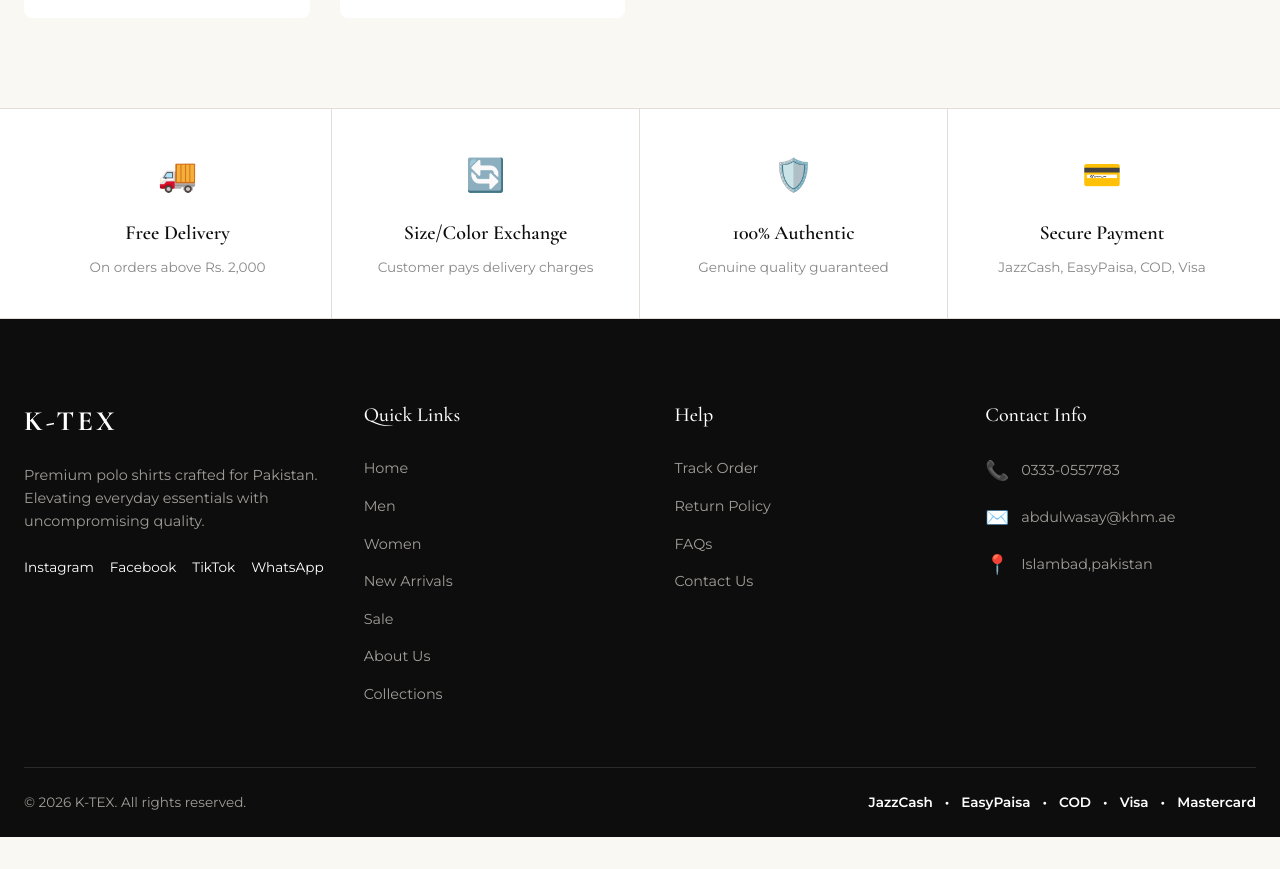
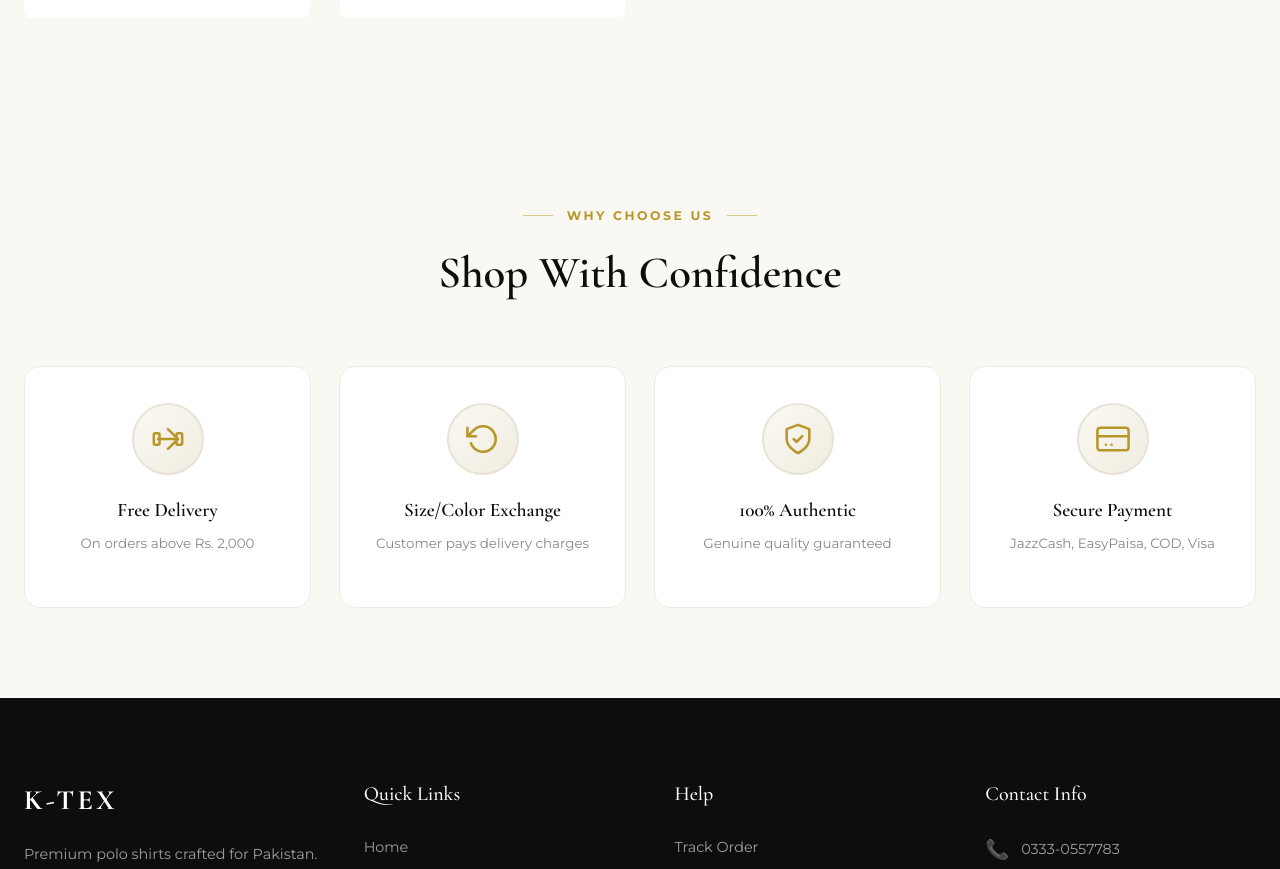
Before and after one commit to Waseh98/KHM-GROUP, a React (Vite) app: page /men in a window 1280 px wide. Shown: the part 6413-7282 px from the top of the page. Before the commit the page ends 7250 px from the top, so only its background shows below. Built offline with nearby package versions, Linux system fonts and the light colour scheme.

Commit message:
Redesign Trust Badges - 3D card look with hover animations and scroll reveal

```diff
--- a/src/components/TrustBadges.jsx
+++ b/src/components/TrustBadges.jsx
@@ -1,97 +1,206 @@
-export default function TrustBadges() {
+import React, { useEffect, useRef, useState } from 'react';
+
 const badges = [
   {
-      icon: "🚚",
+    icon: (
+      <svg width="34" height="34" viewBox="0 0 24 24" fill="none" stroke="currentColor" strokeWidth="1.8" strokeLinecap="round" strokeLinejoin="round">
+        <path d="M5 12h14"/><path d="M12 5l7 7-7 7"/>
+        <rect x="2" y="8" width="4" height="8" rx="1"/><rect x="18" y="8" width="4" height="8" rx="1"/>
+      </svg>
+    ),
     title: "Free Delivery",
-      desc: "On orders above Rs. 2,000"
+    desc: "On orders above Rs. 2,000",
   },
   {
-      icon: "🔄",
+    icon: (
+      <svg width="34" height="34" viewBox="0 0 24 24" fill="none" stroke="currentColor" strokeWidth="1.8" strokeLinecap="round" strokeLinejoin="round">
+        <polyline points="1 4 1 10 7 10"/><path d="M3.51 15a9 9 0 1 0 2.13-9.36L1 10"/>
+      </svg>
+    ),
     title: "Size/Color Exchange",
-      desc: "Customer pays delivery charges"
+    desc: "Customer pays delivery charges",
   },
   {
-      icon: "🛡️",
+    icon: (
+      <svg width="34" height="34" viewBox="0 0 24 24" fill="none" stroke="currentColor" strokeWidth="1.8" strokeLinecap="round" strokeLinejoin="round">
+        <path d="M12 22s8-4 8-10V5l-8-3-8 3v7c0 6 8 10 8 10z"/>
+        <path d="m9 12 2 2 4-4"/>
+      </svg>
+    ),
     title: "100% Authentic",
-      desc: "Genuine quality guaranteed"
+    desc: "Genuine quality guaranteed",
   },
   {
-      icon: "💳",
+    icon: (
+      <svg width="34" height="34" viewBox="0 0 24 24" fill="none" stroke="currentColor" strokeWidth="1.8" strokeLinecap="round" strokeLinejoin="round">
+        <rect x="1" y="4" width="22" height="16" rx="2" ry="2"/><line x1="1" y1="10" x2="23" y2="10"/>
+        <line x1="7" y1="16" x2="7" y2="16"/><line x1="11" y1="16" x2="11" y2="16"/>
+      </svg>
+    ),
     title: "Secure Payment",
-      desc: "JazzCash, EasyPaisa, COD, Visa"
-    }
+    desc: "JazzCash, EasyPaisa, COD, Visa",
+  },
 ];
 
+export default function TrustBadges() {
+  const sectionRef = useRef(null);
+  const [isVisible, setIsVisible] = useState(false);
+
+  useEffect(() => {
+    const observer = new IntersectionObserver(
+      ([entry]) => { if (entry.isIntersecting) setIsVisible(true); },
+      { threshold: 0.2 }
+    );
+    if (sectionRef.current) observer.observe(sectionRef.current);
+    return () => observer.disconnect();
+  }, []);
+
   return (
-    <section style={{ backgroundColor: 'var(--white)', borderTop: '1px solid var(--border)', borderBottom: '1px solid var(--border)' }}>
+    <section
+      ref={sectionRef}
+      style={{
+        backgroundColor: 'var(--bg)',
+        padding: '90px 0',
+        position: 'relative',
+      }}
+    >
+      {/* Section Heading */}
+      <div className="container" style={{ textAlign: 'center', marginBottom: 56 }}>
+        <div style={{ display: 'inline-flex', alignItems: 'center', gap: 14, marginBottom: 12 }}>
+          <div style={{ width: 30, height: 1, backgroundColor: 'var(--gold)', opacity: 0.5 }} />
+          <span style={{
+            color: 'var(--gold)', fontSize: '0.78rem', fontWeight: 800,
+            letterSpacing: '0.2em', textTransform: 'uppercase',
+          }}>Why Choose Us</span>
+          <div style={{ width: 30, height: 1, backgroundColor: 'var(--gold)', opacity: 0.5 }} />
+        </div>
+        <h2 style={{
+          fontFamily: 'var(--font-heading)', fontSize: 'clamp(2rem, 4vw, 2.8rem)',
+          fontWeight: 600, color: 'var(--black)', margin: 0,
+        }}>
+          Shop With Confidence
+        </h2>
+      </div>
+
       <div className="container">
-        <div style={{
+        <div
+          style={{
             display: 'grid',
             gridTemplateColumns: 'repeat(4, 1fr)',
-        }} className="trust-grid">
-
+            gap: 'clamp(16px, 3vw, 28px)',
+          }}
+          className="trust-grid"
+        >
           {badges.map((badge, idx) => (
-            <div key={idx} style={{
+            <div
+              key={idx}
+              className={`trust-card ${isVisible ? 'trust-visible' : ''}`}
+              style={{
+                backgroundColor: 'var(--white)',
+                borderRadius: 16,
+                padding: '36px 22px 32px',
                 display: 'flex',
                 flexDirection: 'column',
                 alignItems: 'center',
                 textAlign: 'center',
-              padding: '40px 20px',
-              borderRight: idx !== badges.length - 1 ? '1px solid var(--border)' : 'none'
-            }} className={`trust-item ${idx % 2 !== 0 ? 'no-border-mobile' : ''}`}>
+                position: 'relative',
+                border: '1px solid #eeebe3',
+                transform: 'translateY(30px)',
+                opacity: 0,
+                transition: `all 0.5s cubic-bezier(0.25, 0.46, 0.45, 0.94) ${isVisible ? idx * 0.1 : 0}s`,
+                cursor: 'default',
+              }}
+            >
+              {/* Hover gradient overlay */}
+              <div style={{
+                position: 'absolute', inset: 0, borderRadius: 16,
+                background: 'radial-gradient(circle at 50% 0%, rgba(184,151,42,0.06) 0%, transparent 60%)',
+                opacity: 0, transition: 'opacity 0.4s ease',
+              }} className="trust-hover-glow" />
 
-              <div style={{ fontSize: '2rem', marginBottom: '16px' }}>
+              {/* Icon Circle */}
+              <div style={{
+                width: 72, height: 72, borderRadius: '50%',
+                background: 'linear-gradient(135deg, #FAF8F3 0%, #F0ECE0 100%)',
+                display: 'flex', alignItems: 'center', justifyContent: 'center',
+                marginBottom: 20,
+                color: 'var(--gold)',
+                transition: 'all 0.4s ease',
+                border: '2px solid #e8e3d6',
+              }} className="trust-icon-circle">
                 {badge.icon}
               </div>
 
+              {/* Title */}
               <h4 style={{
-                fontFamily: "var(--font-heading)",
-                fontSize: '1.25rem',
+                fontFamily: 'var(--font-heading)',
+                fontSize: '1.2rem',
                 fontWeight: 600,
                 color: 'var(--black)',
-                margin: '0 0 8px 0'
-              }}>{badge.title}</h4>
+                margin: '0 0 8px 0',
+                transition: 'color 0.3s ease',
+              }} className="trust-title">
+                {badge.title}
+              </h4>
 
+              {/* Description */}
               <p style={{
-                fontFamily: "var(--font-body)",
-                fontSize: '0.85rem',
+                fontFamily: 'var(--font-body)',
+                fontSize: '0.84rem',
                 color: 'var(--mid-gray)',
-                margin: 0
-              }}>{badge.desc}</p>
+                margin: 0,
+                lineHeight: 1.6,
+                transition: 'color 0.3s ease',
+              }}>
+                {badge.desc}
+              </p>
 
+              {/* Bottom accent line */}
+              <div style={{
+                width: 0, height: 2,
+                background: 'linear-gradient(90deg, transparent, var(--gold), transparent)',
+                marginTop: 18,
+                transition: 'width 0.4s ease',
+                borderRadius: 1,
+              }} className="trust-accent" />
             </div>
           ))}
-
         </div>
       </div>
 
       <style>{`
+        .trust-card.trust-visible {
+          transform: translateY(0) !important;
+          opacity: 1 !important;
+        }
+
+        .trust-card:hover {
+          transform: translateY(-8px) !important;
+          box-shadow: 0 20px 50px rgba(0,0,0,0.08), 0 4px 15px rgba(0,0,0,0.04) !important;
+          border-color: #ddd4b8 !important;
+        }
+        .trust-card:hover .trust-hover-glow {
+          opacity: 1 !important;
+        }
+        .trust-card:hover .trust-icon-circle {
+          background: linear-gradient(135deg, var(--gold) 0%, #D4AF5A 100%) !important;
+          color: #fff !important;
+          border-color: var(--gold) !important;
+          transform: scale(1.08);
+          box-shadow: 0 8px 25px rgba(184,151,42,0.25);
+        }
+        .trust-card:hover .trust-title {
+          color: var(--gold) !important;
+        }
+        .trust-card:hover .trust-accent {
+          width: 60px !important;
+        }
+
         @media (max-width: 900px) {
-          .trust-grid {
-            grid-template-columns: repeat(2, 1fr) !important;
-          }
-          .trust-item {
-            border-bottom: 1px solid var(--border);
-          }
-          .trust-item:nth-last-child(-n+2) {
-            border-bottom: none;
-          }
-          .no-border-mobile {
-            border-right: none !important;
-          }
+          .trust-grid { grid-template-columns: repeat(2, 1fr) !important; }
         }
         @media (max-width: 600px) {
-          .trust-grid {
-            grid-template-columns: 1fr !important;
-          }
-          .trust-item {
-            border-right: none !important;
-            border-bottom: 1px solid var(--border);
-            padding: 30px 20px !important;
-          }
-          .trust-item:last-child {
-            border-bottom: none;
-          }
+          .trust-grid { grid-template-columns: 1fr !important; }
         }
       `}</style>
     </section>
```
Lines whose indentation alone changed are shown as unchanged.
